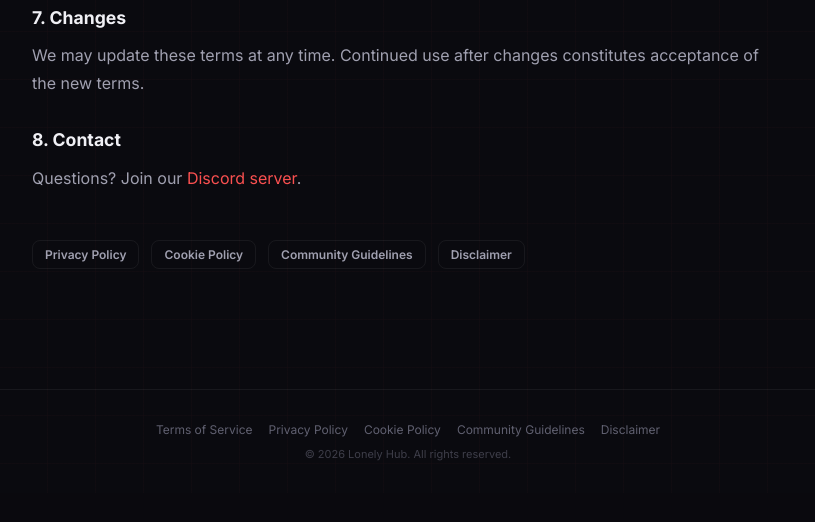
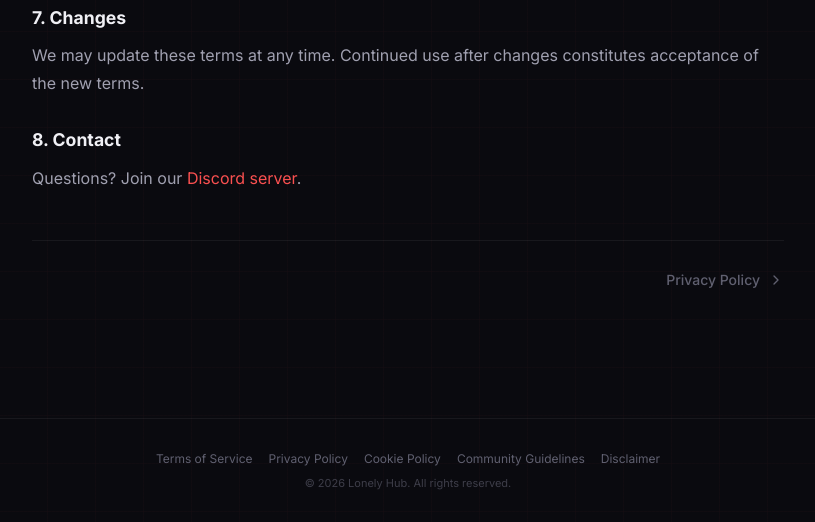
Before and after one commit to LongHip12/MinecraftLibrary, a Python web app: template templates/legal/terms.html in a window 1280 px wide. Shown: the part 929-1451 px from the top of the page, without its empty margins (337-1152 px from the left). Before the commit the page ends 1390 px from the top, so only its background shows below. Run offline with Jinja, Linux system fonts and the light colour scheme; the template is opened without the code that fills it, so the values that code supplies are empty.

Commit message:
feat: replace legal page button nav with prev/next arrow navigation

```diff
--- a/templates/legal/terms.html
+++ b/templates/legal/terms.html
@@ -14,11 +14,9 @@
 <section><h2 style="font-size:1.1rem;font-weight:700;color:var(--text);margin-bottom:8px;">7. Changes</h2><p>We may update these terms at any time. Continued use after changes constitutes acceptance of the new terms.</p></section>
 <section><h2 style="font-size:1.1rem;font-weight:700;color:var(--text);margin-bottom:8px;">8. Contact</h2><p>Questions? Join our <a href="https://dsc.gg/lonelyhub" style="color:var(--primary);">Discord server</a>.</p></section>
 </div>
-<div style="margin-top:48px;display:flex;gap:12px;flex-wrap:wrap;">
-<a href="/privacy-policy" class="btn btn-ghost btn-sm">Privacy Policy</a>
-<a href="/cookie-policy" class="btn btn-ghost btn-sm">Cookie Policy</a>
-<a href="/community-guidelines" class="btn btn-ghost btn-sm">Community Guidelines</a>
-<a href="/disclaimer" class="btn btn-ghost btn-sm">Disclaimer</a>
+<div style="margin-top:48px;display:flex;justify-content:space-between;align-items:center;border-top:1px solid var(--border2);padding-top:20px;">
+<div style="display:flex;width:120px;"></div>
+<a href="/privacy-policy" style="display:flex;align-items:center;gap:8px;color:var(--text3);text-decoration:none;font-size:14px;font-weight:500;padding:10px 0;transition:color .15s;" onmouseover="this.style.color='var(--text)'" onmouseout="this.style.color='var(--text3)'"><span>Privacy Policy</span><svg width="16" height="16" viewBox="0 0 24 24" fill="none" stroke="currentColor" stroke-width="2" stroke-linecap="round" stroke-linejoin="round"><polyline points="9 18 15 12 9 6"></polyline></svg></a>
 </div>
 </div>
 {% endblock %}
```
